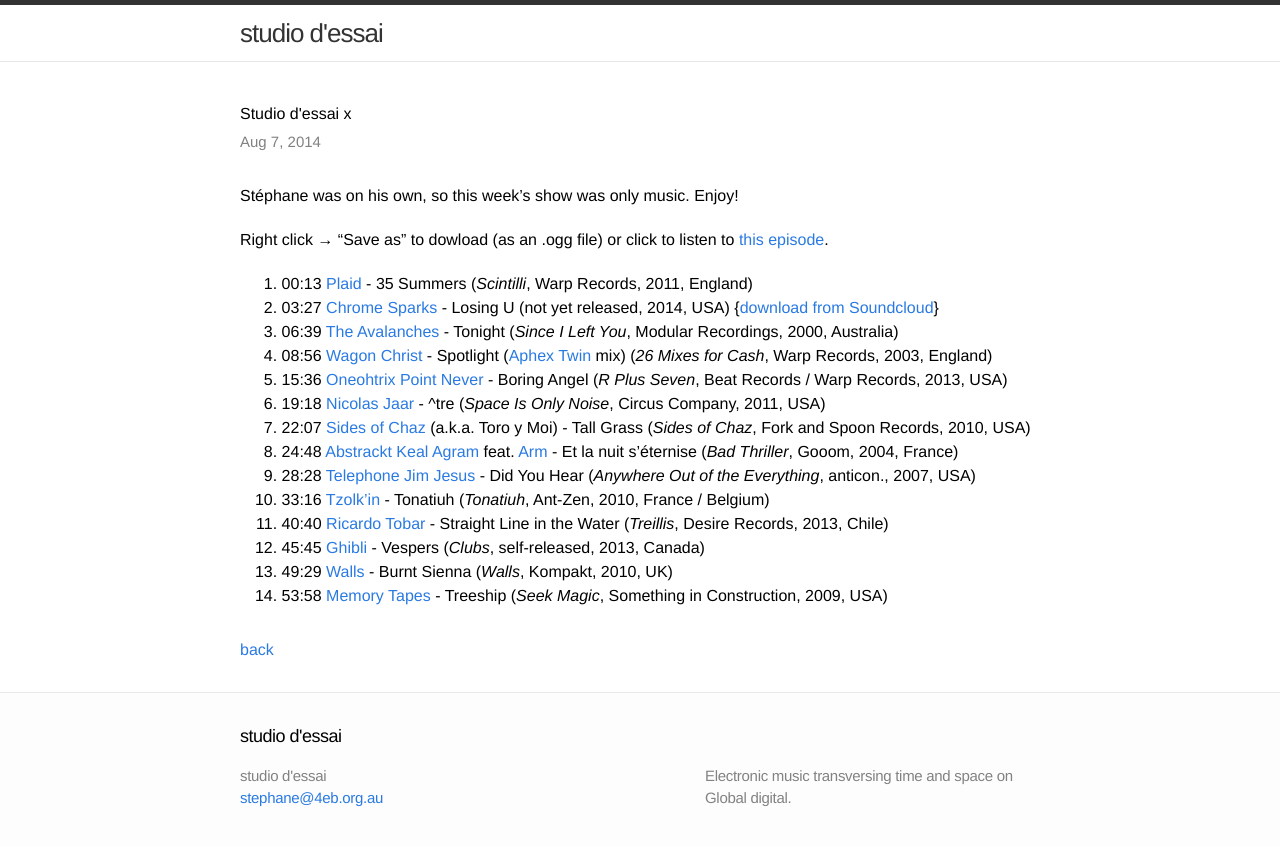
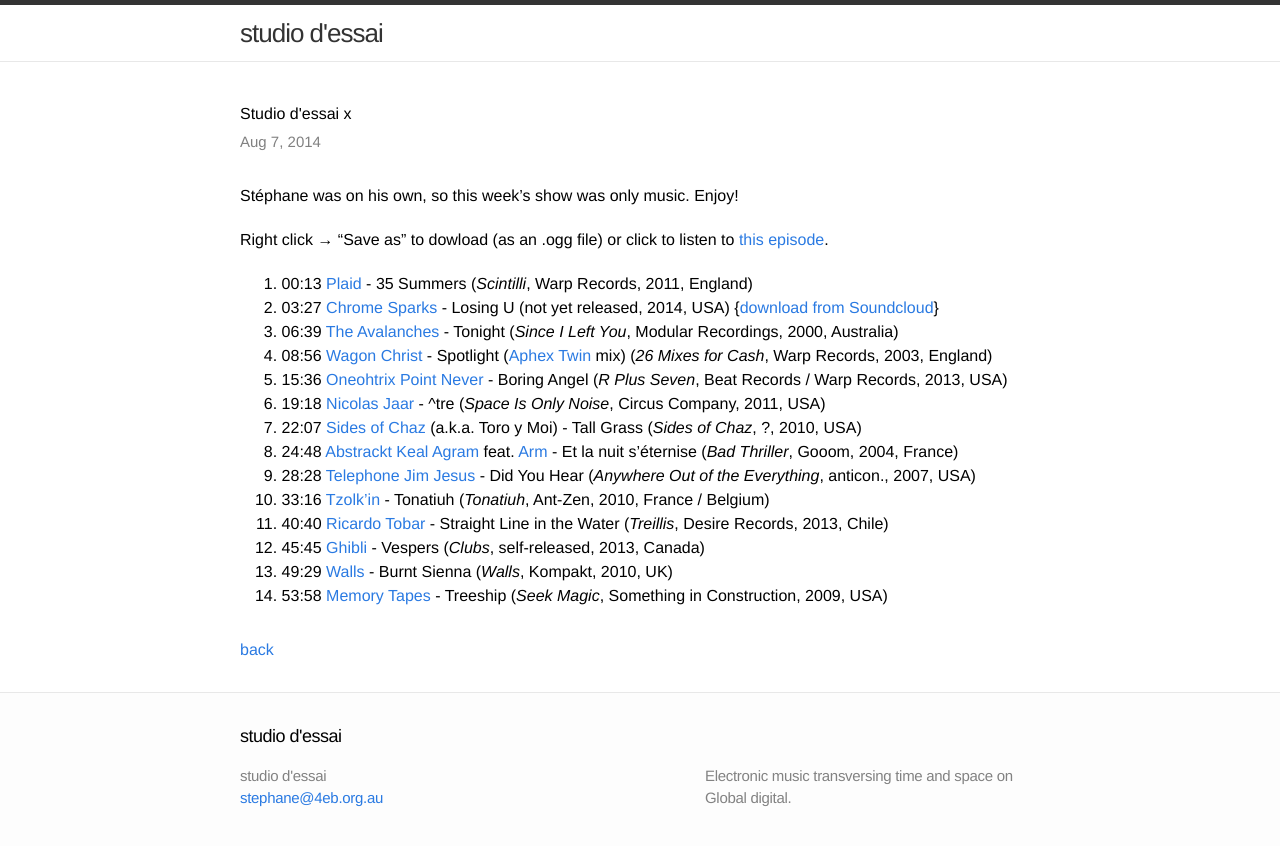
Before and after one commit to studio-dessai/studio-dessai.github.io, a Jekyll site: the page built from _posts/2014-08-07-sdex.md, in a window 1280 px wide. Shown: the top 846 px of the page. Built offline with Jekyll 4.4.1, drawn with Linux system fonts in a browser that asks for light colours.

Commit message:
wrong label

```diff
--- a/_posts/2014-08-07-sdex.md
+++ b/_posts/2014-08-07-sdex.md
@@ -14,7 +14,7 @@ href="https://raw.githubusercontent.com/studio-dessai/podcasts/master/2014-08-07
 4. 08:56 [Wagon Christ](http://musicbrainz.org/artist/68648da3-771d-4670-855d-6feb6a3edf93) - Spotlight ([Aphex Twin](http://musicbrainz.org/artist/f22942a1-6f70-4f48-866e-238cb2308fbd) mix) (_26 Mixes for Cash_, Warp Records, 2003, England)
 5. 15:36 [Oneohtrix Point Never](http://musicbrainz.org/artist/9cea062d-d476-447f-98b4-e67e14bfd1e4) - Boring Angel (_R Plus Seven_, Beat Records / Warp Records, 2013, USA)
 6. 19:18 [Nicolas Jaar](http://musicbrainz.org/artist/06e99a1b-4020-4380-ab27-1a3e0c5e557c) - ^tre (_Space Is Only Noise_, Circus Company, 2011, USA)
-7. 22:07 [Sides of Chaz](http://musicbrainz.org/artist/e98fe543-db89-4d33-a612-aeb272807efc) (a.k.a. Toro y Moi) - Tall Grass (_Sides of Chaz_, Fork and Spoon Records, 2010, USA)
+7. 22:07 [Sides of Chaz](http://musicbrainz.org/artist/e98fe543-db89-4d33-a612-aeb272807efc) (a.k.a. Toro y Moi) - Tall Grass (_Sides of Chaz_, ?, 2010, USA)
 8. 24:48 [Abstrackt Keal Agram](http://musicbrainz.org/artist/7a631626-0fa0-454b-8b0c-2f0df76017f7) feat. [Arm](http://musicbrainz.org/artist/61b1a702-64ef-4234-bbe6-b24767095153) - Et la nuit s'éternise (_Bad Thriller_, Gooom, 2004, France)
 9. 28:28 [Telephone Jim Jesus](http://musicbrainz.org/artist/55c691d7-7fb8-4103-8296-0e9e19f87776) - Did You Hear (_Anywhere Out of the Everything_, anticon., 2007, USA)
 10. 33:16 [Tzolk'in](http://musicbrainz.org/artist/7067979e-f4c7-43ea-9d9c-c0807d923ae9) - Tonatiuh (_Tonatiuh_, Ant-Zen, 2010, France / Belgium)
```
